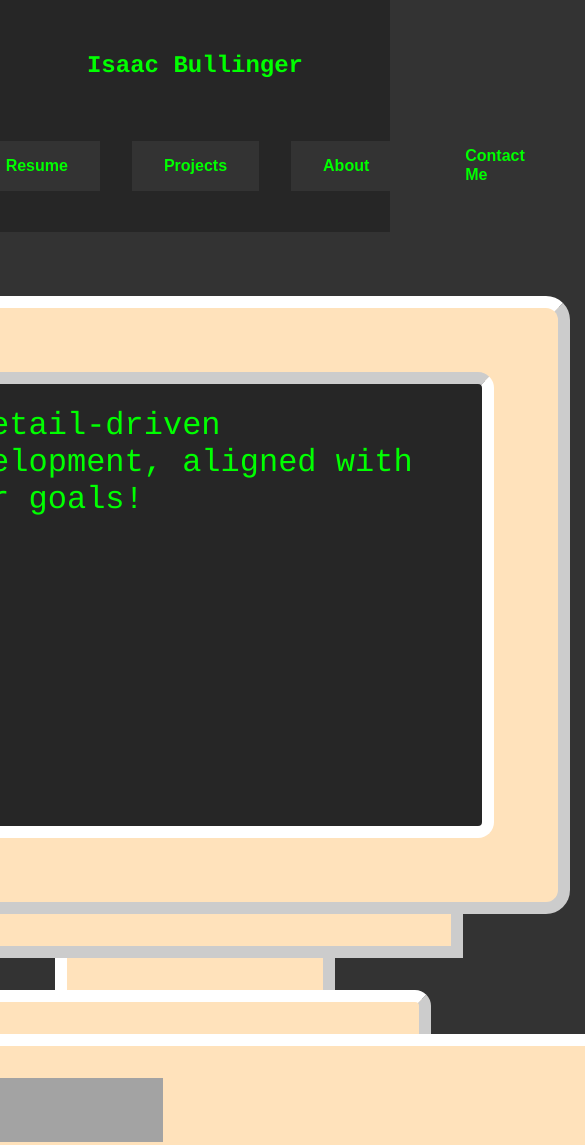
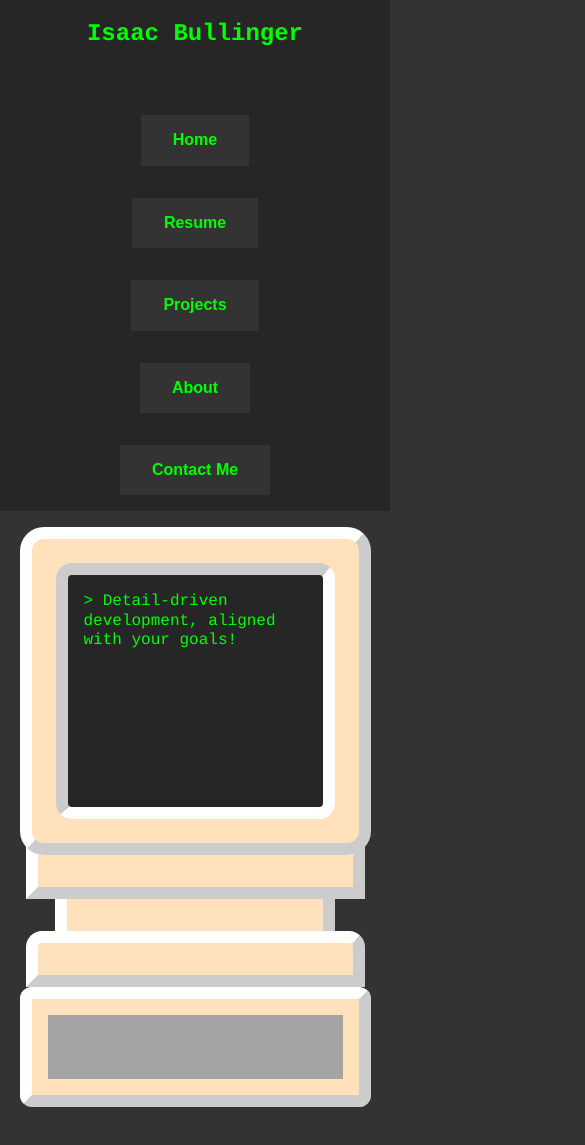
Before and after one commit to isaacBullinger/wdd131, a plain HTML site: page portfolio/index.html in a window 390 px wide. Shown: the top 1145 px of the page, 585 px wide, since content can reach past the window. After the commit the page ends 1123 px from the top, so only its background shows below. Drawn offline with Linux system fonts and the light colour scheme; a web font is replaced by a local one.

Commit message:
Added media queries.

```diff
--- a/portfolio/styles/components/header.css
+++ b/portfolio/styles/components/header.css
@@ -45,7 +45,16 @@ a:hover {
 
 @media (max-width: 1000px) {
     header {
+        padding: 0;
+        box-sizing: border-box;
         flex-direction: column;
+        align-items: center;
+        width: 100%;
+    }
+
+    nav {
+        flex-direction: column;
+        width: 100%;
         align-items: center;
     }
 
@@ -54,6 +63,6 @@ a:hover {
     }
 
     a {
-        margin: 0px 16px;
+        margin: 16px 16px;
     }
 }
--- a/portfolio/styles/index.css
+++ b/portfolio/styles/index.css
@@ -111,5 +111,48 @@ main {
 }
 
 @media (max-width: 480px) {
+    main {
+        margin: 16px 8px;
+    }
 
+    .monitor {
+        box-sizing: border-box;
+        padding: 24px;
+        width: 100%;
+    }
+
+    .terminal-content {
+        width: auto;
+        height: 200px;
+        padding: 16px;
+    }
+
+    .cursor {
+        font-size: 1em;
+    }
+
+    .mount-top {
+        width: 60%;
+    }
+
+    .mount-bottom {
+        width: 60%;
+    }
+
+    .case {
+        box-sizing: border-box;
+        width: 100%;
+        height: auto;
+        margin-top: 0;
+    }
+
+    .case-content {
+        flex-direction: column;
+        margin: 16px;
+        gap: 16px;
+    }
+
+    .inset {
+        width: 100%;
+    }
 }
```
